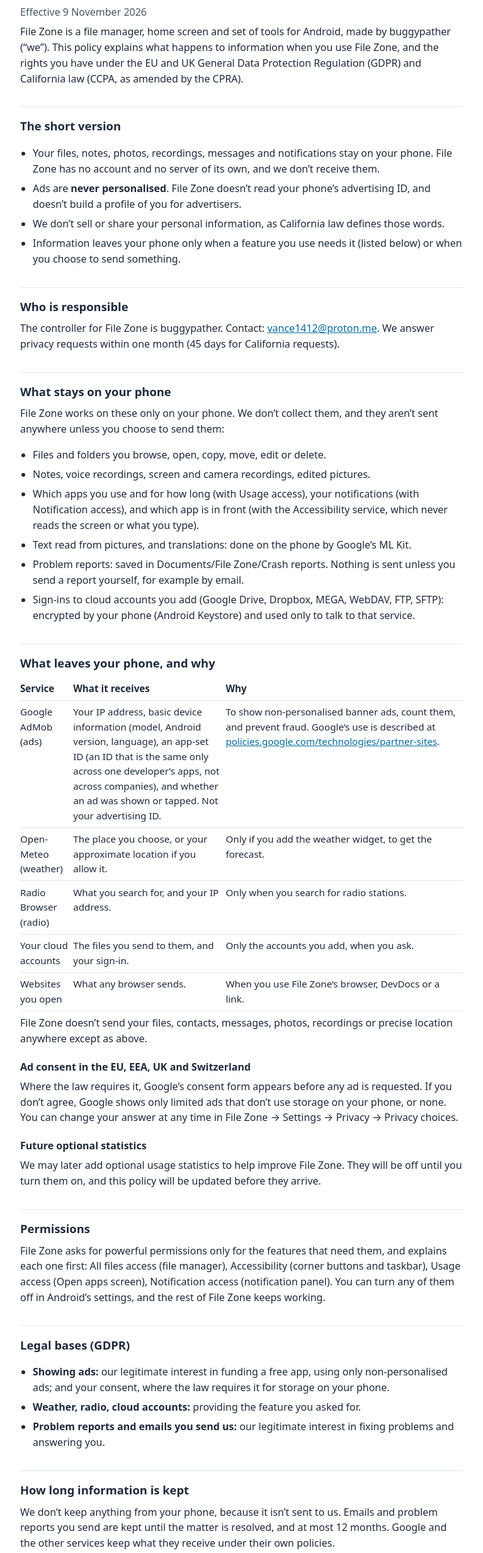
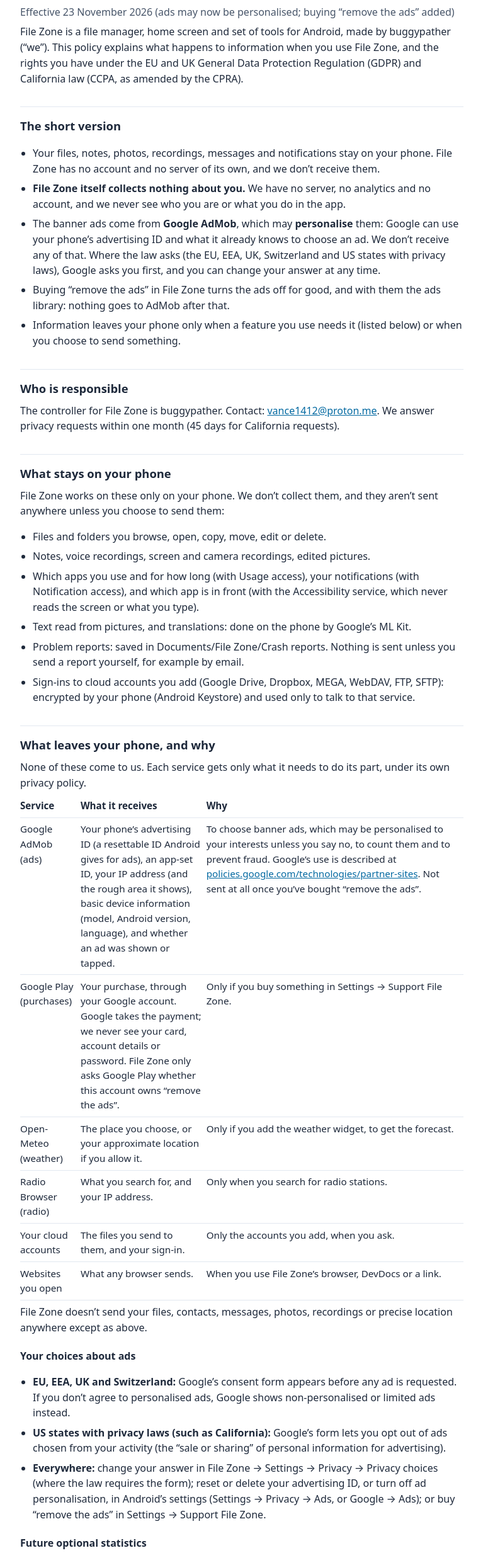
Before and after one commit to buggypather/filezone-privacy, a plain HTML site: page index.html in a window 1280 px wide. Shown: the part 63-2529 px from the top of the page at 63% size, without its empty margins (256-1023 px from the left). Drawn offline with Linux system fonts and the light colour scheme.

Commit message:
Ads may be personalised by Google with consent; buying removes them
Co-Authored-By: Claude Opus 5.5 <noreply@anthropic.com>
Claude-Session: https://claude.ai/code/session_012ga9aX2BWC67k5eigHJtgB

```diff
--- a/index.html
+++ b/index.html
@@ -23,7 +23,7 @@
 <body>
 <main>
 <h1>File Zone privacy policy</h1>
-<p class="muted">Effective 9 November 2026</p>
+<p class="muted">Effective 23 November 2026 (ads may now be personalised; buying “remove the ads” added)</p>
 
 <p>File Zone is a file manager, home screen and set of tools for Android, made by buggypather
 (“we”). This policy explains what happens to information when you use File Zone, and the rights you
@@ -34,9 +34,14 @@ amended by the CPRA).</p>
 <ul>
   <li>Your files, notes, photos, recordings, messages and notifications stay on your phone. File Zone
     has no account and no server of its own, and we don’t receive them.</li>
-  <li>Ads are <strong>never personalised</strong>. File Zone doesn’t read your phone’s advertising ID,
-    and doesn’t build a profile of you for advertisers.</li>
-  <li>We don’t sell or share your personal information, as California law defines those words.</li>
+  <li><strong>File Zone itself collects nothing about you.</strong> We have no server, no analytics
+    and no account, and we never see who you are or what you do in the app.</li>
+  <li>The banner ads come from <strong>Google AdMob</strong>, which may <strong>personalise</strong>
+    them: Google can use your phone’s advertising ID and what it already knows to choose an ad. We
+    don’t receive any of that. Where the law asks (the EU, EEA, UK, Switzerland and US states with
+    privacy laws), Google asks you first, and you can change your answer at any time.</li>
+  <li>Buying “remove the ads” in File Zone turns the ads off for good, and with them the ads
+    library: nothing goes to AdMob after that.</li>
   <li>Information leaves your phone only when a feature you use needs it (listed below) or when you
     choose to send something.</li>
 </ul>
@@ -63,14 +68,23 @@ unless you choose to send them:</p>
 </ul>
 
 <h2>What leaves your phone, and why</h2>
+<p>None of these come to us. Each service gets only what it needs to do its part, under its own
+privacy policy.</p>
 <table>
   <tr><th>Service</th><th>What it receives</th><th>Why</th></tr>
   <tr><td>Google AdMob (ads)</td>
-    <td>Your IP address, basic device information (model, Android version, language), an app-set ID
-      (an ID that is the same only across one developer’s apps, not across companies), and whether an
-      ad was shown or tapped. Not your advertising ID.</td>
-    <td>To show non-personalised banner ads, count them, and prevent fraud. Google’s use is described
-      at <a href="https://policies.google.com/technologies/partner-sites">policies.google.com/technologies/partner-sites</a>.</td></tr>
+    <td>Your phone’s advertising ID (a resettable ID Android gives for ads), an app-set ID, your IP
+      address (and the rough area it shows), basic device information (model, Android version,
+      language), and whether an ad was shown or tapped.</td>
+    <td>To choose banner ads, which may be personalised to your interests unless you say no, to count
+      them and to prevent fraud. Google’s use is described at
+      <a href="https://policies.google.com/technologies/partner-sites">policies.google.com/technologies/partner-sites</a>.
+      Not sent at all once you’ve bought “remove the ads”.</td></tr>
+  <tr><td>Google Play (purchases)</td>
+    <td>Your purchase, through your Google account. Google takes the payment; we never see your card,
+      account details or password. File Zone only asks Google Play whether this account owns
+      “remove the ads”.</td>
+    <td>Only if you buy something in Settings → Support File Zone.</td></tr>
   <tr><td>Open-Meteo (weather)</td>
     <td>The place you choose, or your approximate location if you allow it.</td>
     <td>Only if you add the weather widget, to get the forecast.</td></tr>
@@ -87,10 +101,19 @@ unless you choose to send them:</p>
 <p>File Zone doesn’t send your files, contacts, messages, photos, recordings or precise location
 anywhere except as above.</p>
 
-<h3>Ad consent in the EU, EEA, UK and Switzerland</h3>
-<p>Where the law requires it, Google’s consent form appears before any ad is requested. If you don’t
-agree, Google shows only limited ads that don’t use storage on your phone, or none. You can change
-your answer at any time in File Zone → Settings → Privacy → Privacy choices.</p>
+<h3>Your choices about ads</h3>
+<ul>
+  <li><strong>EU, EEA, UK and Switzerland:</strong> Google’s consent form appears before any ad is
+    requested. If you don’t agree to personalised ads, Google shows non-personalised or limited ads
+    instead.</li>
+  <li><strong>US states with privacy laws (such as California):</strong> Google’s form lets you opt
+    out of ads chosen from your activity (the “sale or sharing” of personal information for
+    advertising).</li>
+  <li><strong>Everywhere:</strong> change your answer in File Zone → Settings → Privacy → Privacy
+    choices (where the law requires the form); reset or delete your advertising ID, or turn off ad
+    personalisation, in Android’s settings (Settings → Privacy → Ads, or Google → Ads); or buy
+    “remove the ads” in Settings → Support File Zone.</li>
+</ul>
 
 <h3>Future optional statistics</h3>
 <p>We may later add optional usage statistics to help improve File Zone. They will be off until you
@@ -104,8 +127,11 @@ Android’s settings, and the rest of File Zone keeps working.</p>
 
 <h2>Legal bases (GDPR)</h2>
 <ul>
-  <li><strong>Showing ads:</strong> our legitimate interest in funding a free app, using only
-    non-personalised ads; and your consent, where the law requires it for storage on your phone.</li>
+  <li><strong>Personalised ads:</strong> your consent, asked by Google’s form; you can withdraw it at
+    any time (Privacy choices).</li>
+  <li><strong>Non-personalised ads, counting ads and preventing fraud:</strong> our legitimate
+    interest in funding a free app.</li>
+  <li><strong>Purchases:</strong> providing what you bought.</li>
   <li><strong>Weather, radio, cloud accounts:</strong> providing the feature you asked for.</li>
   <li><strong>Problem reports and emails you send us:</strong> our legitimate interest in fixing
     problems and answering you.</li>
@@ -129,15 +155,18 @@ protection authority. Since we don’t hold information from your phone, most re
 by the controls on your phone: uninstalling File Zone deletes everything it stored.</p>
 
 <h3>California</h3>
-<p>In the last 12 months, File Zone’s ad service received these categories of personal information:
-identifiers (IP address, app-set ID), internet or network activity (ad views and taps), and
-general location derived from the IP address. They were used to show and measure ads and prevent
-fraud, and were not sold or shared for cross-context behavioural advertising. We don’t use or
-disclose sensitive personal information to infer anything about you.</p>
+<p>We (buggypather) don’t collect, sell or share your personal information. File Zone’s ad service,
+Google AdMob, receives these categories of personal information through the app: identifiers
+(advertising ID, app-set ID, IP address), internet or network activity (ad views and taps), and
+general location derived from the IP address. Google uses them to show, personalise and measure
+ads and to prevent fraud. Letting Google personalise ads this way counts as “sharing” for
+cross-context behavioural advertising under California law. You can opt out at any time: in File
+Zone → Settings → Privacy → Privacy choices, by deleting your advertising ID or turning off ad
+personalisation in Android’s settings, or by buying “remove the ads”. We don’t use or disclose
+sensitive personal information to infer anything about you.</p>
 <p>You have the right to know what personal information is collected, to delete or correct it, to opt
-out of its sale or sharing (there is none), to limit the use of sensitive personal information, and
-not to be treated differently for using these rights. File Zone honours Global Privacy Control
-signals, which in its case changes nothing, because nothing is sold or shared. To make a request,
+out of its sale or sharing (as above), to limit the use of sensitive personal information, and
+not to be treated differently for using these rights. To make a request,
 email <a href="mailto:vance1412@proton.me">vance1412@proton.me</a>; an authorised agent can make one for
 you with your written permission. We may ask you to confirm the request to protect you.</p>
 
```
